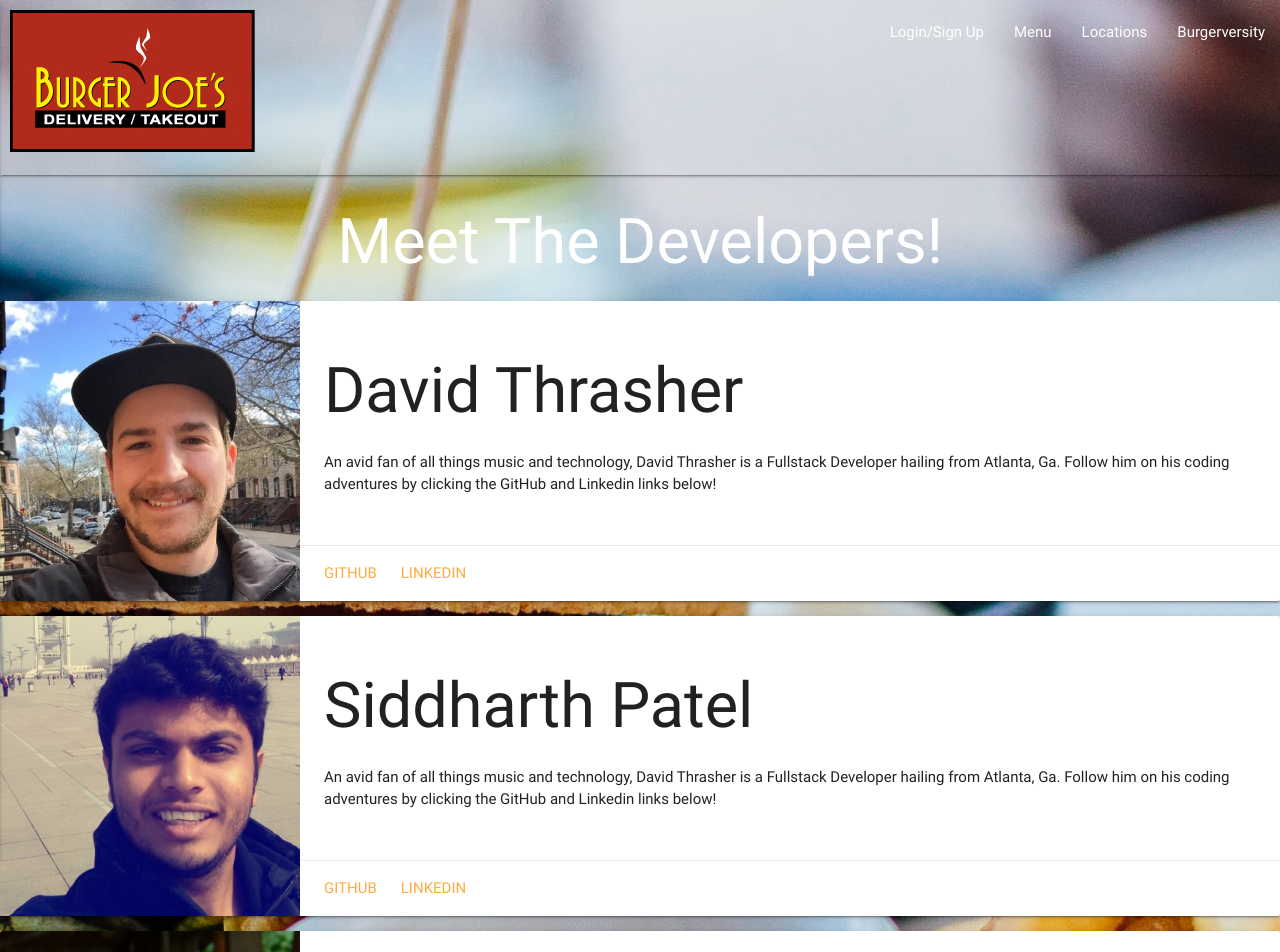
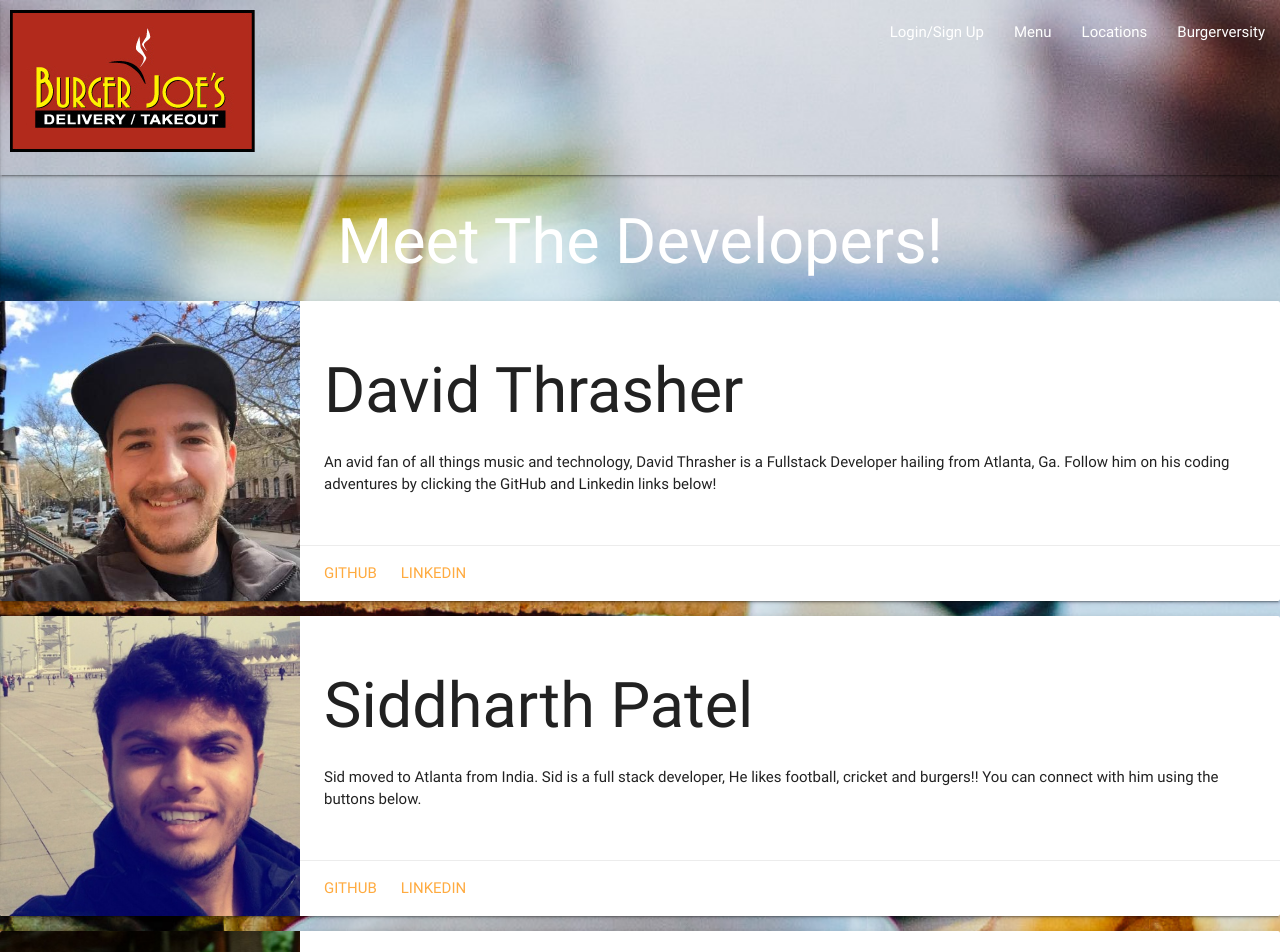
Before and after one commit to davidthrasher/BurgerJoes, a React (Create React App) app in the folder client/: page /about in a window 1280 px wide. Shown: the top 952 px of the page. Built offline with nearby package versions, Linux system fonts and the light colour scheme.

Commit message:
Updated Sids about me

```diff
--- a/client/src/components/AboutDevs/AboutDevs.js
+++ b/client/src/components/AboutDevs/AboutDevs.js
@@ -30,11 +30,11 @@ const AboutDevs = () =>
         <div className="card-stacked">
           <div className="card-content">
             <h1>Siddharth Patel</h1>
-            <p>An avid fan of all things music and technology, David Thrasher is a Fullstack Developer hailing from Atlanta, Ga. Follow him on his coding adventures by clicking the GitHub and Linkedin links below!</p>
+            <p>Sid moved to Atlanta from India. Sid is a full stack developer, He likes football, cricket and burgers!! You can connect with him using the buttons below.</p>
           </div>
           <div className="card-action">
-            <a href="#">GitHub</a>
-            <a href="#">Linkedin</a>
+            <a target="_blank" href="https://github.com/sid845">GitHub</a>
+            <a target="_blank" href="https://www.linkedin.com/in/siddharth-patel-456506134/">Linkedin</a>
           </div>
         </div>
       </div>
```
